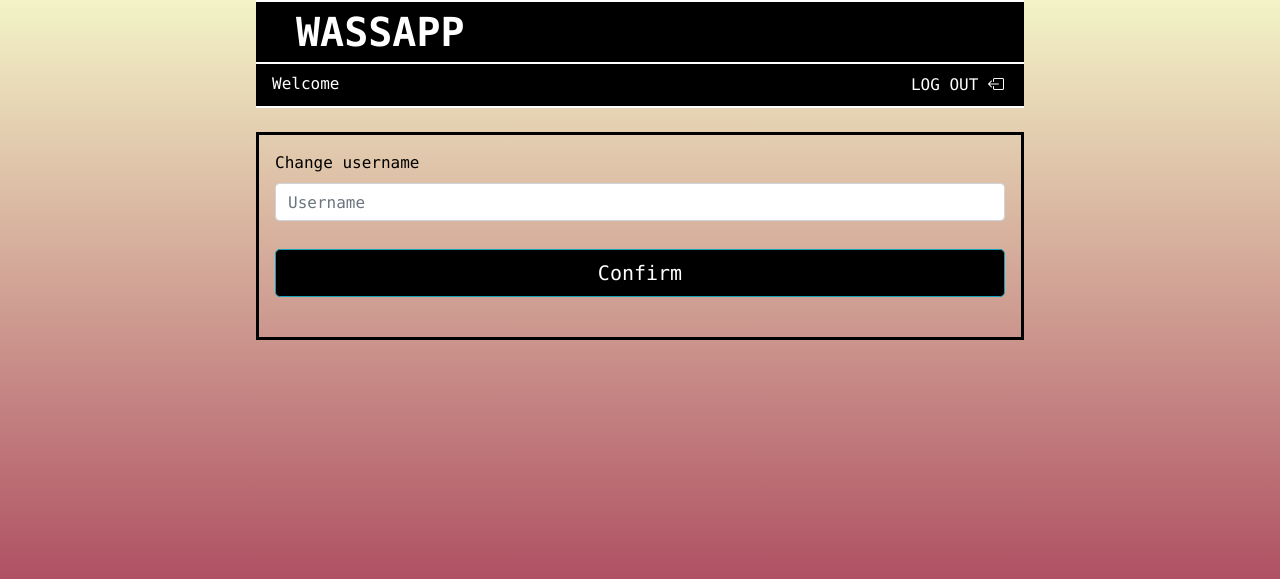
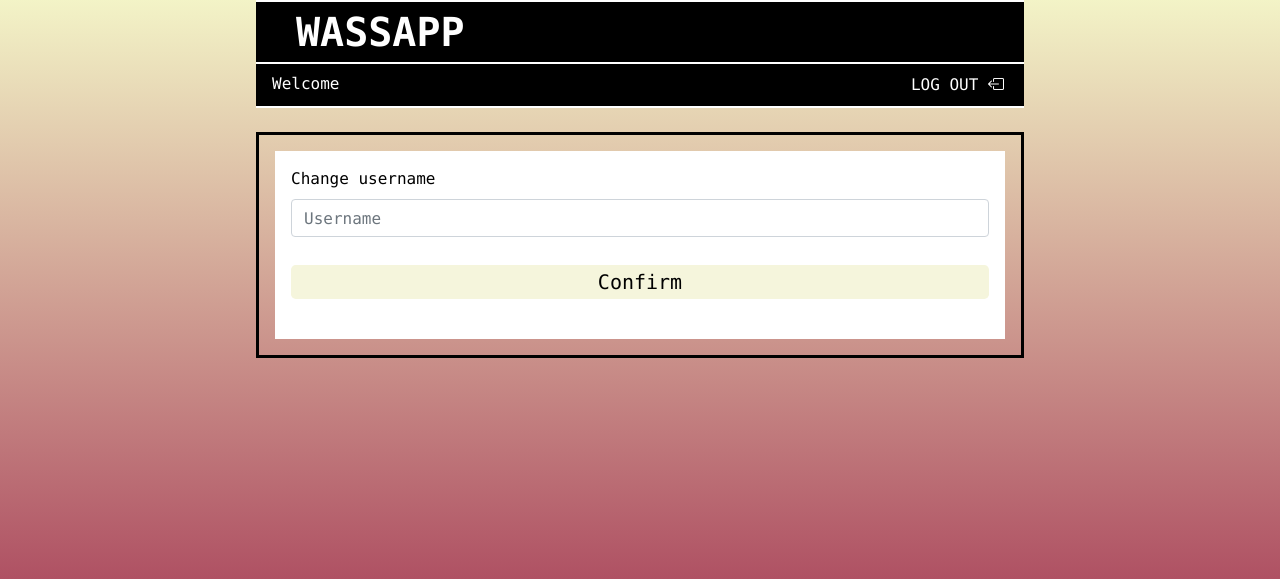
Before and after one commit to oceanetorche/livechat, a PHP site: page /view/modify.php in a window 1280 px wide. Shown: the top 579 px of the page. Run offline with PHP 8.4, Linux system fonts and the light colour scheme; some libraries are stand-ins or nearby versions.

Commit message:
visu bouttons & liens

```diff
--- a/view/css/main2.css
+++ b/view/css/main2.css
@@ -236,8 +236,8 @@ div.trans form {
 }
 
 .formSignButton {
-    background-color: black;
-    color: white;
+    background-color: beige;
+    color: black;
 }
 
 /* Extra small devices (portrait phones, less than 576px) */
@@ -279,3 +279,12 @@ div.trans form {
 /* --------------- */
 /*     SIGN UP     */
 /* --------------- */
+
+/* --------------- */
+/*     MODIFY      */
+/* --------------- */
+
+.modifyBg {
+    background-color: white;
+    padding: 1rem;
+}
--- a/view/login.php
+++ b/view/login.php
@@ -46,13 +46,13 @@ $title = "Login";
             </div>
 
             <div class="pt-1 mb-4">
-                <button class="btn btn-info btn-lg btn-block formSignButton" type="submit">Login</button>
+                <button class="btn btn-lg btn-block formSignButton simpleNeonButton" type="submit">Login</button>
             </div>
 
             <?php if(isset($errorMessage)) {?>
             <p class="alert alert-danger"> <?php echo $errorMessage; }?></p>
 
-            <p>Don't have an account? <a href="index.php?action=signup">Create an account</a></p>
+            <p>Don't have an account? <a href="index.php?action=signup">Inscrivez-vous</a></p>
         </form>
 
     </div>
--- a/view/modify.php
+++ b/view/modify.php
@@ -52,7 +52,7 @@ $title = "Home";
         <!-- ---------------------------------- Main---------------------------------- -->
         <main class="main" id="mainHome">
             <!-- FORM  -->
-
+            <div class="modifyBg">
                 <form id="formLogin" method="post" action="index.php?action=modify">
 
                     <h13>Change username</h13>
@@ -61,15 +61,17 @@ $title = "Home";
                     </div>
 
                     <div class="pt-1 mb-4">
-                    <button class="btn btn-info btn-lg btn-block formSignButton" type="submit">Confirm</button>
+                        <button class="btn btn-lg btn-block formSignButton simpleNeonButton" type="submit">Confirm
+                        </button>
                     </div>
                     <?php if (isset($errorMessage)) { ?>
                     <p class="alert alert-danger"> <?php echo $errorMessage;
                         } ?></p>
-
                 </form>
+            </div>
         </main>
         <br>
+
 
         <!-- ---------------------------------- Footer---------------------------------- -->
         <footer class="footer">
--- a/view/signup.php
+++ b/view/signup.php
@@ -100,7 +100,7 @@ $title = "Sign up";
 
             <!-- SignUp button -->
             <div class="pt-1 mb-4">
-                <button class="btn btn-info btn-lg btn-block formSignButton" type="submit" id="signUpButton"">
+                <button class="btn btn-lg btn-block formSignButton simpleNeonButton" type="submit" id="signUpButton"">
                     Sign Up
                 </button>
             </div>
@@ -109,7 +109,7 @@ $title = "Sign up";
 
             <!-- Cancel Button -->
             <div class="pt-1 mb-4">
-                <a class="btn btn-info btn-lg btn-block formSignButton" href="index.php?action=login">
+                <a class="btn btn-lg btn-block formSignButton simpleNeonButton" href="index.php?action=login">
                     Cancel
                 </a>
             </div>
```
Lines whose indentation alone changed are shown as unchanged.
